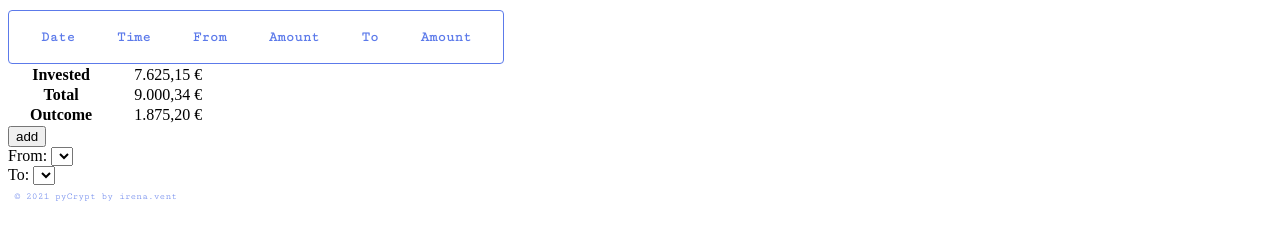
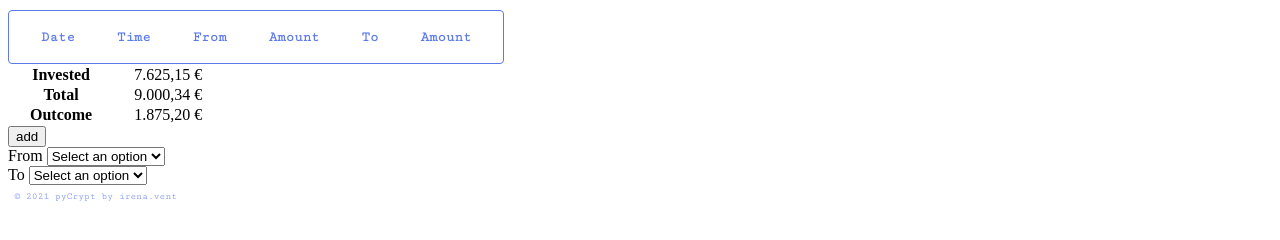
Before and after one commit to IrenaVent/pyCrypto, a plain HTML site: page invest/templates/index.html in a window 1280 px wide. Both pictures are taken after a click on the button "add". Shown: the part 112-352 px from the top of the page. Drawn offline with Linux system fonts and the light colour scheme; no server answers.

Commit message:
add: button to select currency list

```diff
--- a/invest/static/js/spa.js
+++ b/invest/static/js/spa.js
@@ -1,5 +1,21 @@
 const investmentsListRequest = new XMLHttpRequest();
 const root_host = "http://127.0.0.1:5000/api/v1/";
+
+const currencyList = [
+    "EUR",
+    "ETH",
+    "LTC",
+    "BNB",
+    "EOS",
+    "XLM",
+    "TRX",
+    "BTC",
+    "XRP",
+    "BCH",
+    "USDT",
+    "BSV",
+    "ADA",
+];
 
 function showInvesments() {
     // console.log(this.readyState)
@@ -39,6 +55,16 @@ function showFormNewTrasnaction(ev) {
     form.classList.remove("disable");
 }
 
+function loadCurrencyList(selector) {
+    const currencyListSelect = document.getElementById(selector);
+    let currencyListHTML;
+    for (let i = 0; i < currencyList.length; i++) {
+        currencyListHTML += `
+        <option value="${currencyList[i]}">${currencyList[i]}</option>`;
+    }
+    currencyListSelect.innerHTML += currencyListHTML;
+}
+
 window.onload = function () {
     const url = `${root_host}investments`;
     investmentsListRequest.open("GET", url, true);
@@ -47,4 +73,13 @@ window.onload = function () {
 
     const addBTN = document.querySelector("#add-button");
     addBTN.addEventListener("click", showFormNewTrasnaction);
+
+    const currencyListFrom = document.getElementById("currency-from");
+    currencyListFrom.addEventListener(
+        "click",
+        loadCurrencyList("currency-from")
+    );
+
+    const currencyListTo = document.getElementById("currency-to");
+    currencyListTo.addEventListener("click", loadCurrencyList("currency-to"));
 };
--- a/invest/templates/index.html
+++ b/invest/templates/index.html
@@ -1,12 +1,12 @@
 <!DOCTYPE html>
 <html lang="en">
     <head>
-    <meta charset="UTF-8">
-    <meta http-equiv="X-UA-Compatible" content="IE=edge">
-    <meta name="viewport" content="width=device-width, initial-scale=1.0">
+        <meta charset="UTF-8" />
+        <meta http-equiv="X-UA-Compatible" content="IE=edge" />
+        <meta name="viewport" content="width=device-width, initial-scale=1.0" />
         <title>pyCrypto</title>
-    <link rel="stylesheet" href="/static/css/styles.css">
-    <script src="/static/js/spa.js"> </script>
+        <link rel="stylesheet" href="/static/css/styles.css" />
+        <script src="/static/js/spa.js"></script>
     </head>
     <body>
         <header>
@@ -27,7 +27,7 @@
                         </tr>
                     </thead>
                     <tbody id="investments-table">
-
+                        <!-- js dynamic transactions list -->
                     </tbody>
                 </table>
             </div>
@@ -52,15 +52,17 @@
         <div class="transaction-register-container">
             <form id="transaction-form" class="disable">
                 <div>
-                <label for="From">From:</label>
-                    <select id="currency_from">
-
+                    <label for="From">From</label>
+                    <select id="currency-from" class="currency-list">
+                        <option selected disabled>Select an option</option>
+                        <!-- js dynamic currency list -->
                     </select>
                 </div>
                 <div>
-                <label for="To">To:</label>
-                    <select id="currency_to">
-
+                    <label for="To">To</label>
+                    <select id="currency-to" class="currency-list">
+                        <option selected disabled>Select an option</option>
+                        <!-- js dynamic currency list -->
                     </select>
                 </div>
             </form>
@@ -90,12 +92,8 @@
         </form>
     </article> -->
 
-    <div id="error-message">
+        <div id="error-message"></div>
 
-    </div>
-
-    <footer class="note-footer">
-        © 2021 pyCrypt by irena.vent
-    </footer>
+        <footer class="note-footer">© 2021 pyCrypt by irena.vent</footer>
     </body>
 </html>
```
Lines whose indentation alone changed are shown as unchanged.
